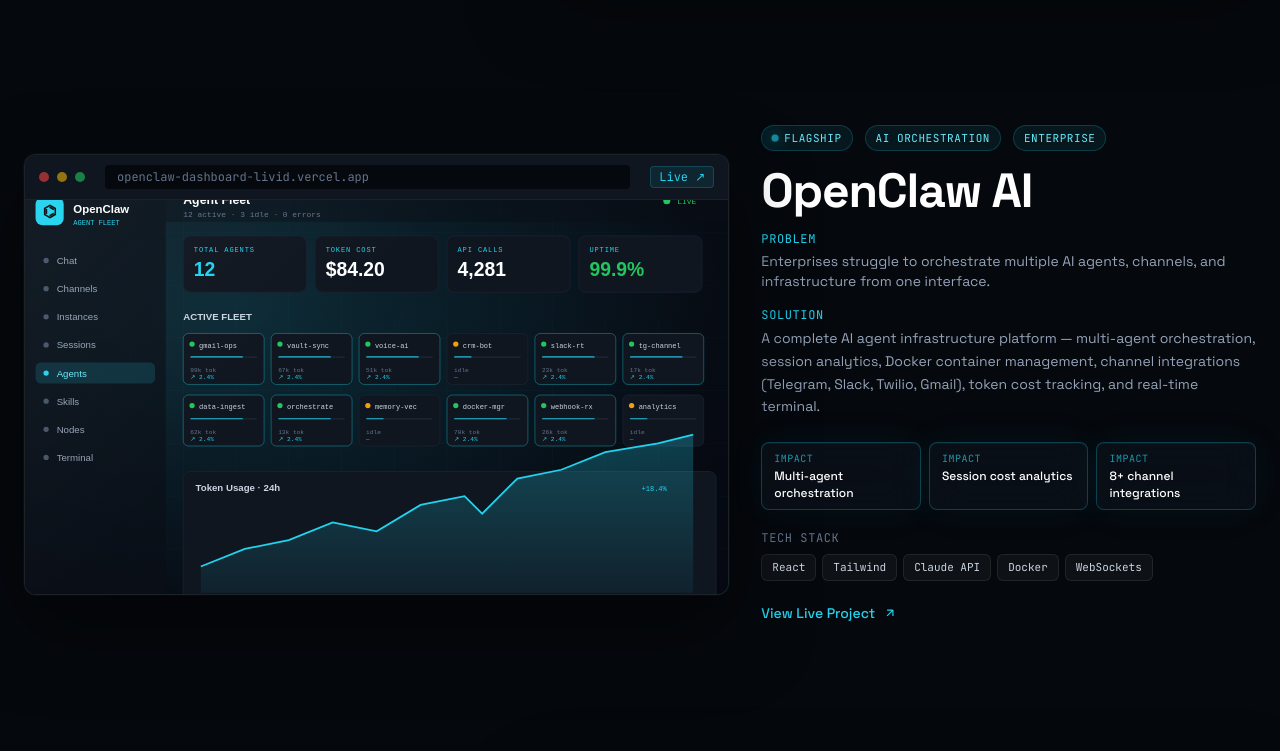
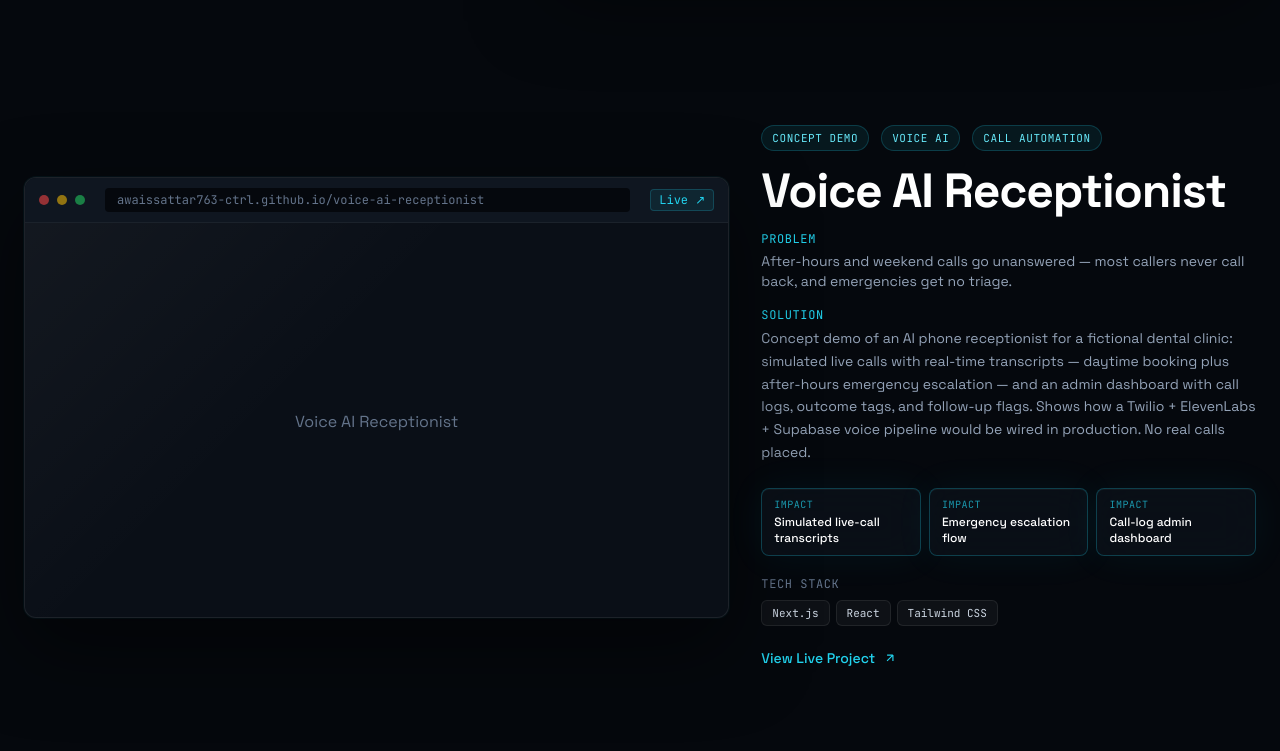
Before and after one commit to awaissattar763-ctrl/awaissattar-portfolio, a React (Vite) app: page / in a window 1280 px wide. Shown: the part 3220-3971 px from the top of the page. Built offline with nearby package versions, Linux system fonts and the light colour scheme.

Commit message:
Add Voice AI Receptionist concept demo (demo #4)

```diff
--- a/src/data/projects.js
+++ b/src/data/projects.js
@@ -60,6 +60,27 @@
     gradient: 'gold',
     extraBadges: [
       { text: '● CONCEPT DEMO', color: 'gold' },
+      { text: '● SIMULATED', color: 'green' },
+    ],
+  },
+  {
+    id: 'voice-ai-receptionist',
+    name: 'Voice AI Receptionist',
+    subtitle: 'AI Phone Agent for Clinics',
+    tagline: '[ CONCEPT DEMO ]',
+    tags: ['Concept Demo', 'Voice AI', 'Call Automation'],
+    conceptDemo: true,
+    problem:
+      'After-hours and weekend calls go unanswered — most callers never call back, and emergencies get no triage.',
+    solution:
+      'Concept demo of an AI phone receptionist for a fictional dental clinic: simulated live calls with real-time transcripts — daytime booking plus after-hours emergency escalation — and an admin dashboard with call logs, outcome tags, and follow-up flags. Shows how a Twilio + ElevenLabs + Supabase voice pipeline would be wired in production. No real calls placed.',
+    stack: ['Next.js', 'React', 'Tailwind CSS'],
+    impact: ['Simulated live-call transcripts', 'Emergency escalation flow', 'Call-log admin dashboard'],
+    link: 'https://awaissattar763-ctrl.github.io/voice-ai-receptionist/',
+    domain: 'awaissattar763-ctrl.github.io/voice-ai-receptionist',
+    gradient: 'cyan',
+    extraBadges: [
+      { text: '● CONCEPT DEMO', color: 'cyan' },
       { text: '● SIMULATED', color: 'green' },
     ],
   },
```
